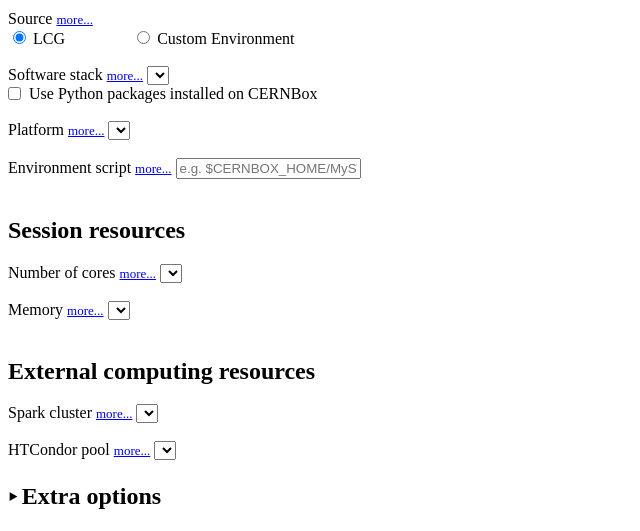
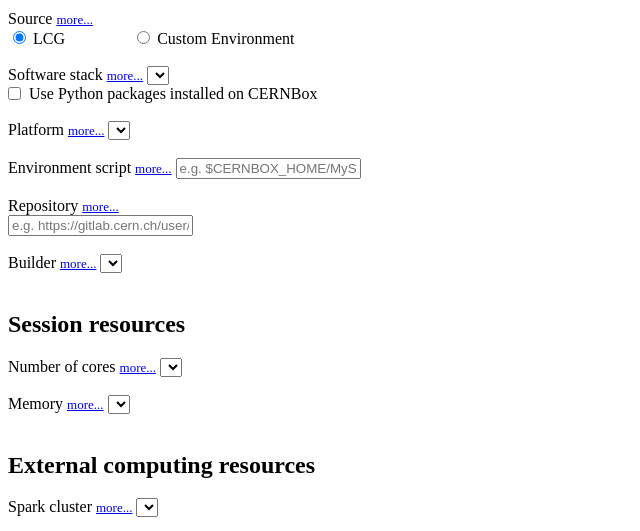
Before and after one commit to swan-cern/jupyterhub-extensions, a Python web app: template SwanSpawner/swanspawner/templates/options_form_template.html in a window 1280 px wide. Shown: the part 137-668 px from the top of the page, without its empty margins (0-640 px from the left). Run offline with Jinja, Linux system fonts and the light colour scheme; the template is opened without the code that fills it, so the values that code supplies are empty.

Commit message:
swanspawner: Remove unnecessary styling of elements

```diff
--- a/SwanSpawner/swanspawner/templates/options_form_template.html
+++ b/SwanSpawner/swanspawner/templates/options_form_template.html
@@ -585,7 +585,7 @@
     </div>
 
     <!-- Custom environment configuration -->
-    <div id="customenv_config" style="display: none;">
+    <div id="customenv_config">
         <div id="repositorySection">
             <label for="repositoryOption">Repository
                 <a href="#" onclick="toggleVisibility('repositoryDetails');"><span class='nbs'>more...</span></a>
@@ -599,7 +599,6 @@
                     type="text"
                     id="repositoryOption"
                     name="repository"
-                    style="flex-grow: 1; margin-left: 0; border: 1px solid #afafaf;"
                     placeholder="e.g. https://gitlab.cern.ch/user/myrepo"
                     oninput="validateRepositoryInput(this);"
                 />
```
